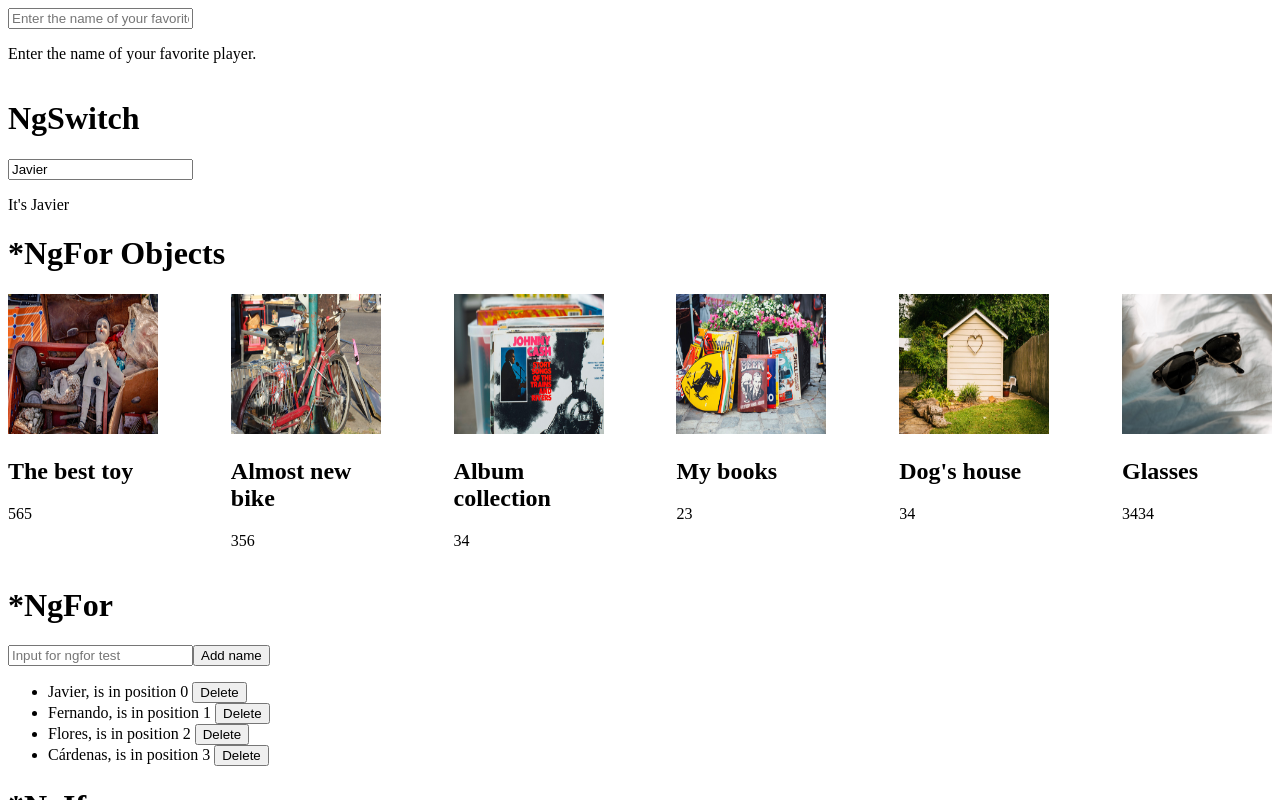
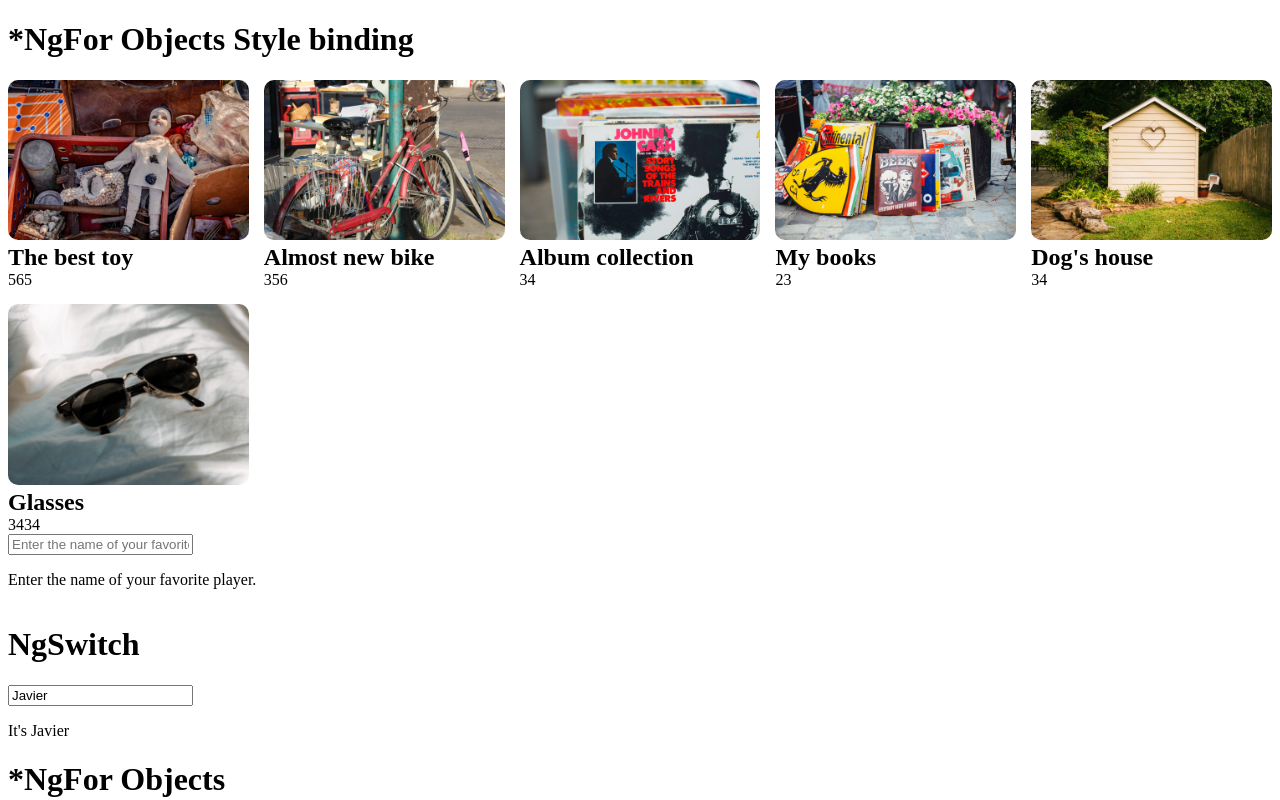
Before and after one commit to jffc-dev/Javascript-Angular-MyStore, an Angular app: page / in a window 1280 px wide. Shown: the top 800 px of the page. Built offline with nearby package versions, Linux system fonts and the light colour scheme.

Commit message:
feat(knowledge): Styles grid for list of products added

```diff
--- a/src/app/app.component.html
+++ b/src/app/app.component.html
@@ -1,3 +1,11 @@
+<h1>*NgFor Objects Style binding</h1>
+<div class="products--grid">
+  <div *ngFor="let product of products; index as i">
+    <img [src]="product.image" alt="image">
+    <h2>{{product.name}}</h2>
+    <p>{{product.price}}</p>
+  </div>
+</div>
 <!-- Publishing in stackblitz was tried, but it was not work correctly due to the image links -->
 <input
   placeholder="Enter the name of your favorite player"
--- /dev/null
+++ b/src/app/app.component.scss
@@ -0,0 +1,37 @@
+.products--grid{
+  display: flex;
+  flex-direction: column;
+
+  div{
+
+    img{
+      width: 100%;
+      border-radius: 10px;
+    }
+
+    h2, p{
+      margin: 0;
+    }
+
+  }
+}
+
+@media screen and (min-width: 40em){
+
+  .products--grid{
+    display: grid;
+    grid-template-columns: repeat(4, 1fr);
+    grid-gap: 15px;
+  }
+
+}
+
+@media screen and (min-width: 62em){
+
+  .products--grid{
+    display: grid;
+    grid-template-columns: repeat(5, 1fr);
+    grid-gap: 15px;
+  }
+
+}
--- a/src/app/app.component.ts
+++ b/src/app/app.component.ts
@@ -5,7 +5,7 @@ import { Product } from './product.model'
 @Component({
   selector: 'app-root',
   templateUrl: './app.component.html',
-  styleUrls: ['./app.component.sass']
+  styleUrls: ['./app.component.sass','./app.component.scss']
 })
 export class AppComponent {
   // public is the dafault access
```
